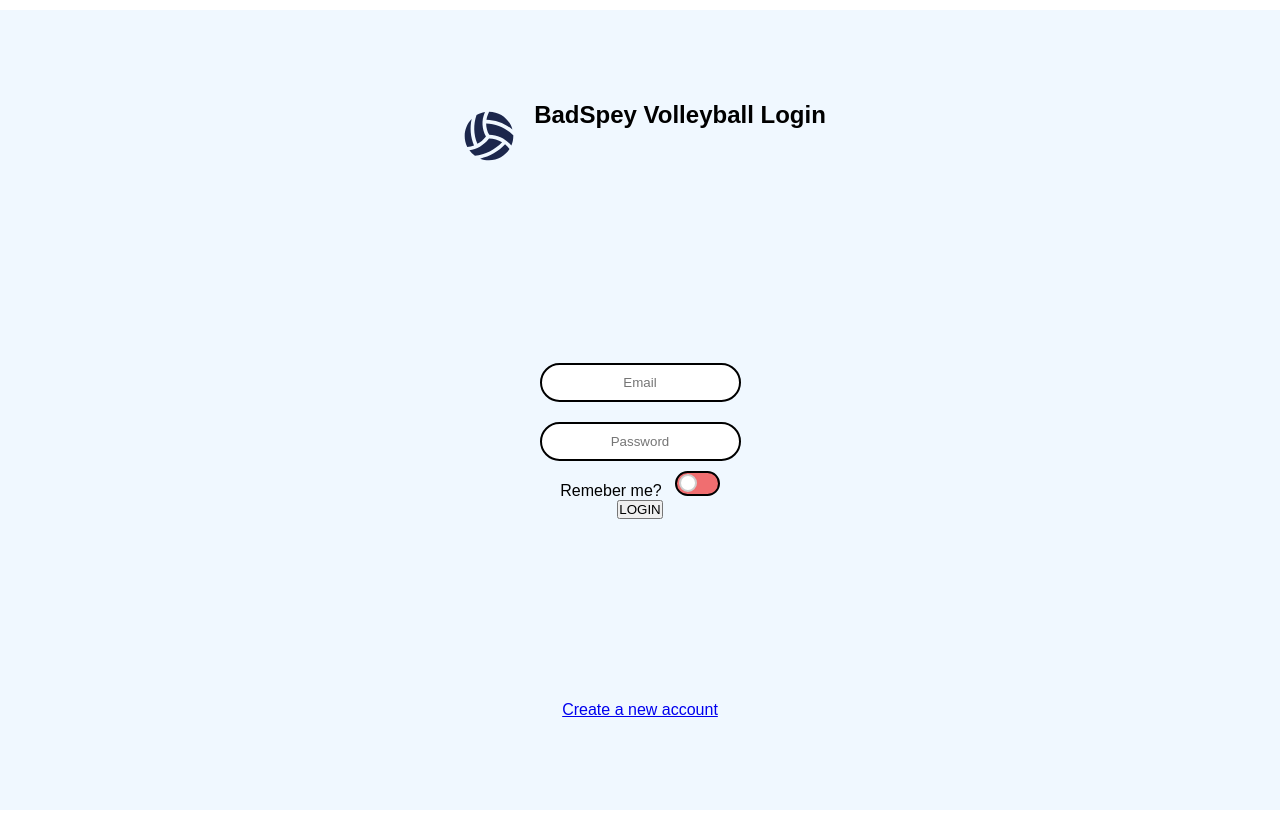
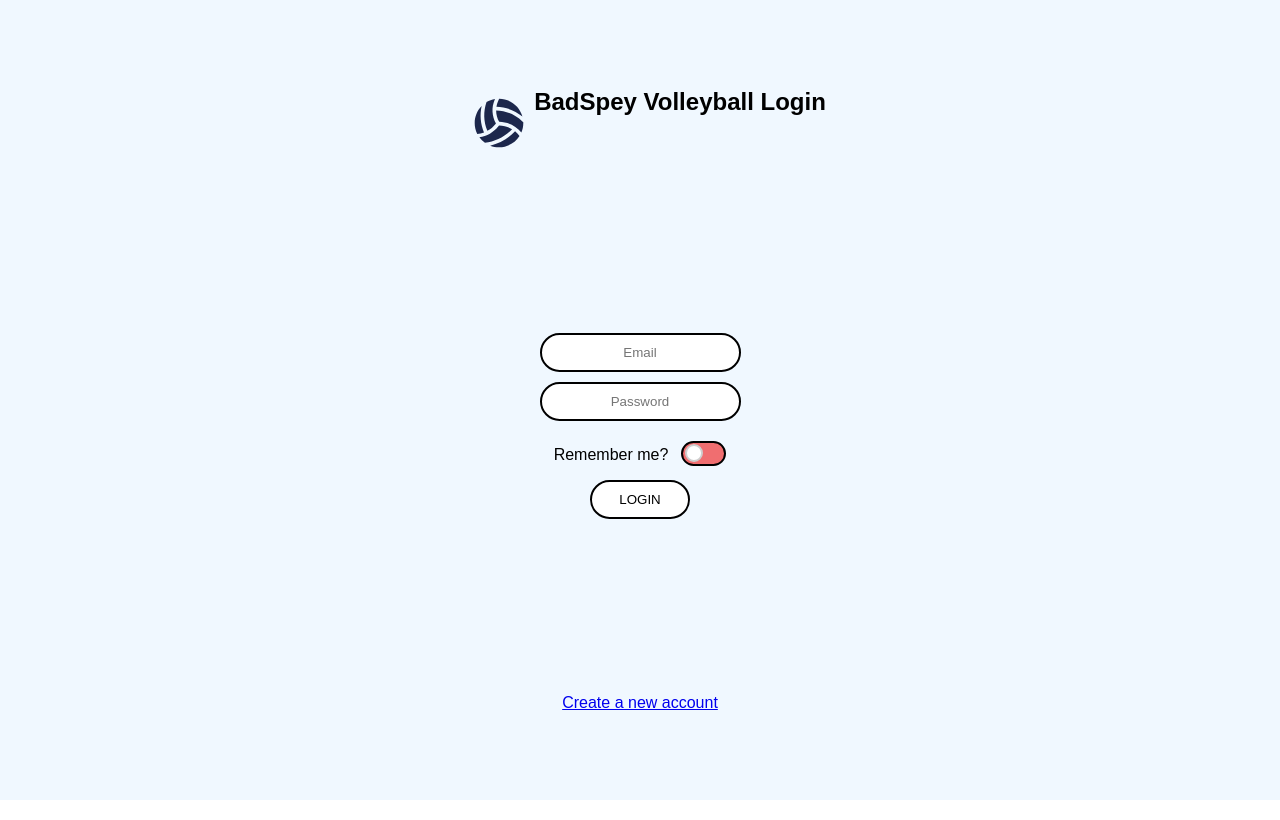
Before and after one commit to PeachyOmnivore/VolleyBall_Tracker, a React (Vite) app in the folder my-react-app/: page /login in a window 1280 px wide. Built offline with nearby package versions, Linux system fonts and the light colour scheme.

Commit message:
feat: finished log in page styling and design

```diff
--- a/my-react-app/src/App.jsx
+++ b/my-react-app/src/App.jsx
@@ -1,14 +1,14 @@
 import "./App.css";
 import { Route, Routes } from "react-router-dom";
 import Login from "./pages/login/login";
-// import ToggleSwitch from "./components/toggleSwitch/toggleSwitch";
+import Home from "./pages/home/home"
 
 function App() {
   return (
     <>
       <Routes>
         <Route path="login" element={<Login />} />
-        {/* <Route path="test" element={<ToggleSwitch />} /> */}
+        <Route path="home" element={<Home />} />
       </Routes>
     </>
   );
--- a/my-react-app/src/pages/login/login.css
+++ b/my-react-app/src/pages/login/login.css
@@ -20,10 +20,10 @@ form {
 }
 
 img {
-    margin-right: 10px;
+   margin-left: 10px;
 }
 
-section {
+section + section {
     margin: 10px 0px 10px 0px;
     text-align: start;
 }
@@ -37,3 +37,22 @@ input {
 ::placeholder {
     text-align: center;
 }
+
+.remember {
+    display: grid;
+    grid-template-columns: repeat(2, auto);
+    place-items: center;
+}
+
+button {
+    width: 100px;
+    border: black 2px solid;
+    border-radius: 25px;
+    background-color: #ffffff;
+    padding: 10px;
+    font-weight: 400;
+}
+
+button:active {
+    background-color: #d0d0d0;
+}
--- a/my-react-app/src/pages/login/login.jsx
+++ b/my-react-app/src/pages/login/login.jsx
@@ -80,10 +80,12 @@ function Login() {
               onChange={onInput}
             />
           </section>
-          <label>
-            Remeber me?
-            <ToggleSwitch check={loginData.remember} onInput={onInput} />
-          </label>
+          <section className="remember">
+            <p>Remember me?</p>
+            <div>
+              <ToggleSwitch check={loginData.remember} onInput={onInput} />
+            </div>
+          </section>
           <button type="submit">LOGIN</button>
         </form>
         {loginResponse && <p>{loginResponse}</p>}
```
